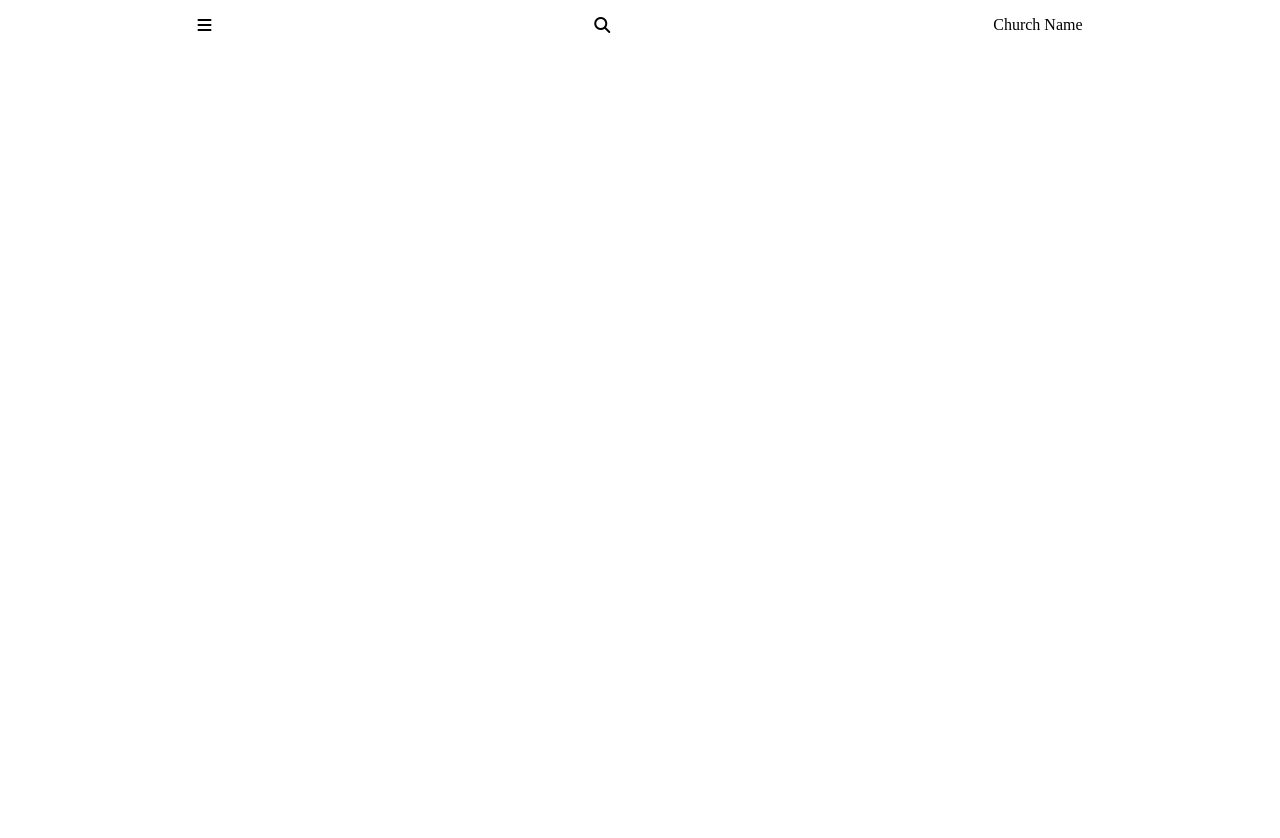
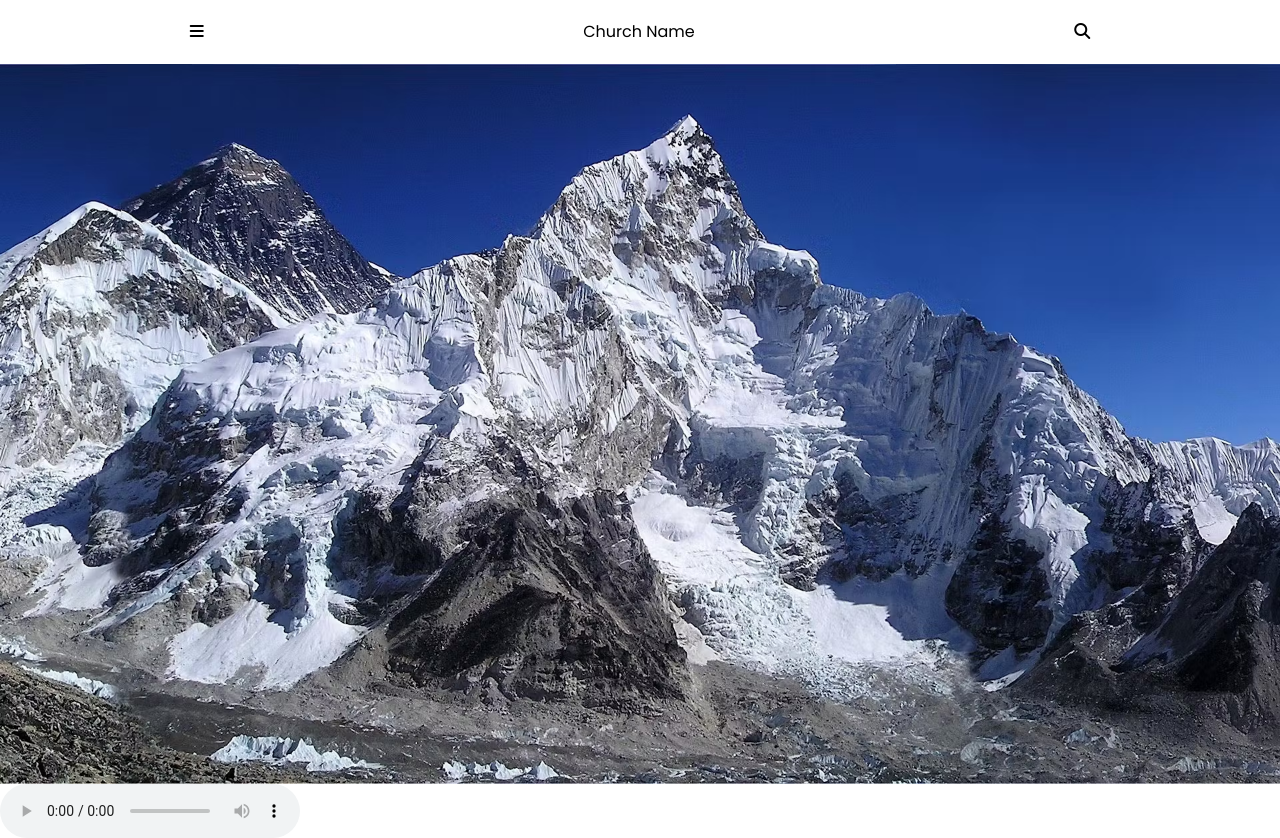
Before and after one commit to Munsa1/daily-devotional, a plain HTML site: page index.html in a window 1280 px wide. Before the commit the page ends 800 px from the top, so only its background shows below. Drawn offline with nearby package versions, Linux system fonts and the light colour scheme.

Commit message:
Add hero section structure

```diff
--- a/index.html
+++ b/index.html
@@ -6,18 +6,29 @@
     <title>Daily Devotional</title>
     <link rel="stylesheet" href="style.css">
     <script src="https://kit.fontawesome.com/539abef2cf.js" crossorigin="anonymous"></script>
+    <script src="https://cdn.jsdelivr.net/npm/bootstrap@5.3.3/dist/js/bootstrap.bundle.min.js" integrity="sha384-YvpcrYf0tY3lHB60NNkmXc5s9fDVZLESaAA55NDzOxhy9GkcIdslK1eN7N6jIeHz" crossorigin="anonymous"></script>
+    <script src="https://cdn.tailwindcss.com"></script>
 </head>
 <body>
     <header>
         <nav>
             <div class="mobile-view d-flex">
-                <i class="fa-solid fa-bars"></i>
-                <i class="fa-solid fa-magnifying-glass"></i>
-                <span>Church Name</span>
+                <a href="index.html"><i class="fa-solid fa-bars"></i></a>
+                <a href="index.html"><span>Church Name</span></a>
+                <a href="#"><i class="fa-solid fa-magnifying-glass"></i></a>
             </div>
         </nav>
     </header>
-
+    <main>
+        <section class="hero">
+            <div id="hero-image">
+                <img src="images/Mountains.avif" />
+            </div>
+            <div class="hero-audio">
+                <audio src="" controls></audio>
+            </div>
+        </section>
+    </main>
     <script src="app.js"></script>
 </body>
 </html>
--- a/style.css
+++ b/style.css
@@ -1,8 +1,17 @@
+@import url('https://fonts.googleapis.com/css2?family=Poppins:ital,wght@0,100;0,200;0,300;0,400;0,500;0,600;0,700;0,800;0,900;1,100;1,200;1,300;1,400;1,500;1,600;1,700;1,800;1,900&display=swap');
+
 * {
     box-sizing: border-box;
     margin: 0;
     padding: 0;
     text-decoration: none;
+    font-family: "Poppins", sans-serif;
+    color: black;
+    font-style: normal;
+}
+
+body {
+    color: rgb(0, 0, 0);
 }
 
 /*Reusable Classes*/
@@ -13,9 +22,12 @@
 
 /*Reusable Classes End*/
 .mobile-view {
-    padding: 6px;
-    margin-top: 10px;
+    margin: 20px 0px 20px 0px;
     justify-content: space-around;
     align-items: center;
+}
+
+.hero-image {
+    margin: 0 20px;
 
 }
```
Also changed, not shown: images/Mountains.avif (added).
